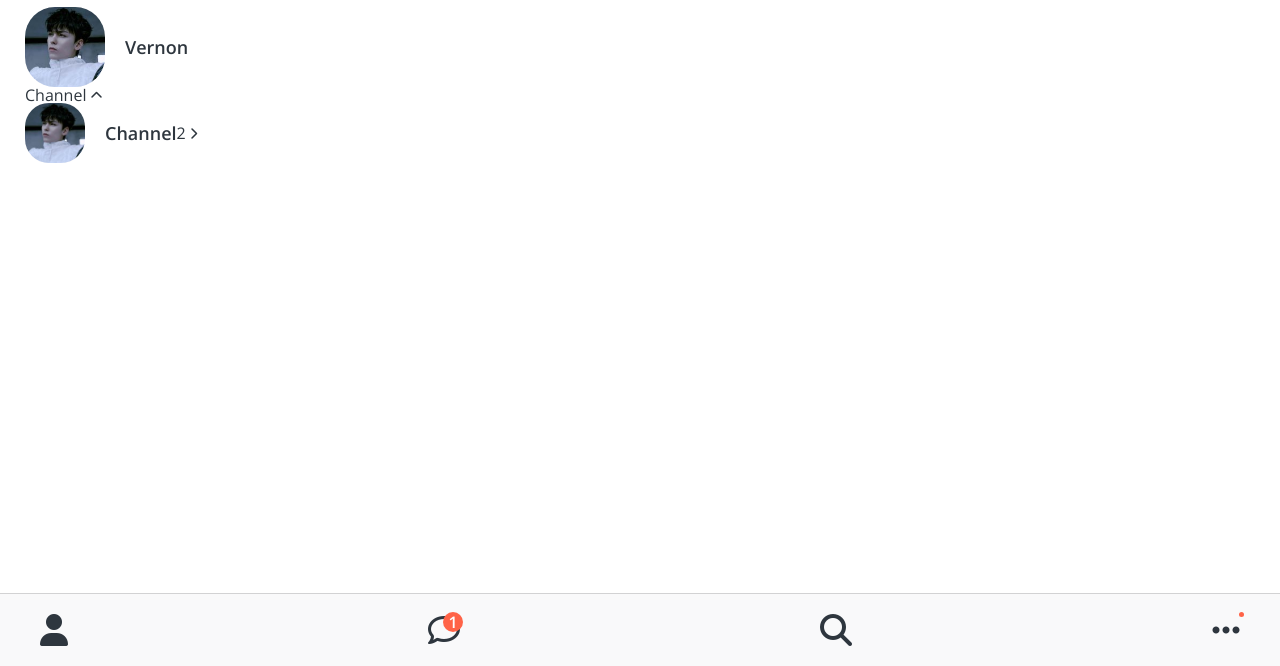
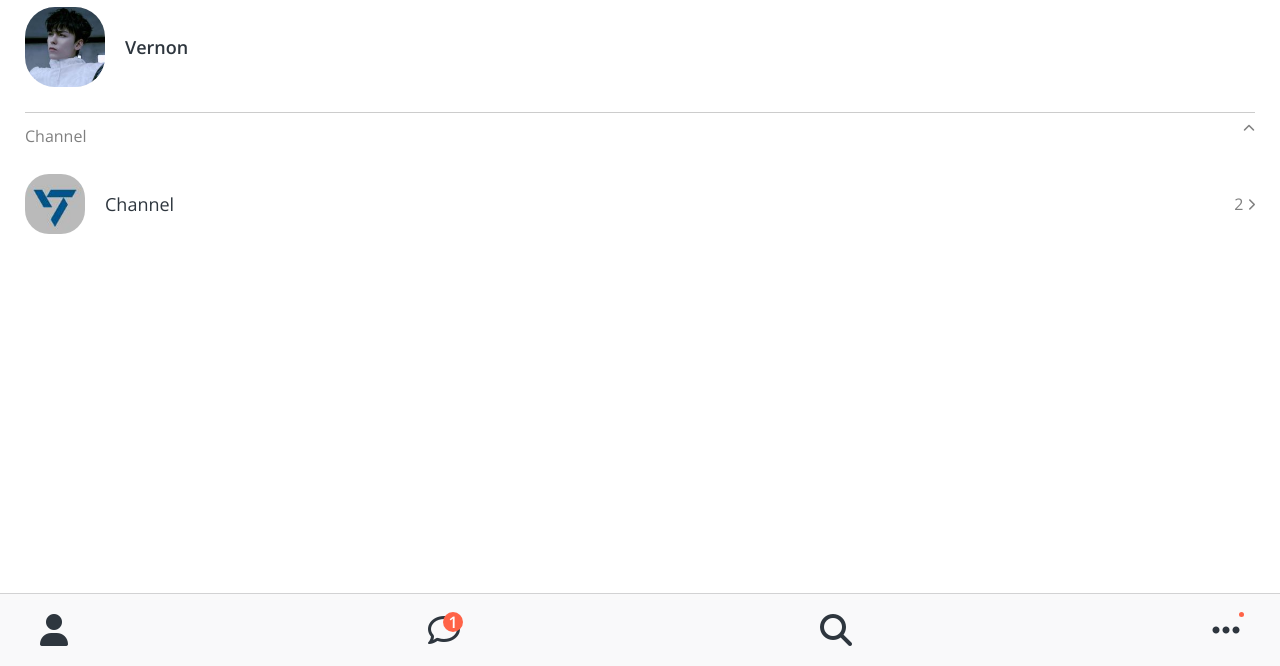
Before and after one commit to Joori-publisher/kokoa-clone-2023, a plain HTML site: page friends.html in a window 1280 px wide. Shown: the part 134-800 px from the top of the page. Drawn offline with nearby package versions, Linux system fonts and the light colour scheme; a web font is replaced by a local one.

Commit message:
#6.18 Finishing Friends Screen (06:51)

```diff
--- a/css/components/user-component.css
+++ b/css/components/user-component.css
@@ -1,7 +1,13 @@
+.user-component {
+  justify-content: space-between;
+}
 .user-component,
 .user-component__column:first-child {
   display: flex;
   align-items: center;
+}
+.user-component__column:last-child {
+  color: rgba(0, 0, 0, 0.5);
 }
 .user-component__avatar {
   width: 70px;
@@ -13,17 +19,18 @@
   width: 60px;
   height: 60px;
   border-radius: 24px;
-  margin-right: 20px;
 }
 .user-component__avatar--xl {
   width: 80px;
   height: 80px;
   border-radius: 30px;
-  margin-right: 20px;
 }
 .user-component__title {
   font-weight: 600;
   font-size: 18px;
+}
+.user-component__title--not-bold {
+  font-weight: 400;
 }
 .user-component__subtitle {
   margin-top: 5px;
--- a/css/screens/friends.css
+++ b/css/screens/friends.css
@@ -14,3 +14,16 @@
 .friends-screen {
   padding: 0 var(--horizontal-space);
 }
+
+.friends-screen__channel {
+  margin-top: 25px;
+  border-top: 1px solid rgba(0, 0, 0, 0.2);
+  padding-top: 15px;
+}
+
+.friends-screen__channel-header {
+  margin-bottom: 30px;
+  display: flex;
+  justify-content: space-between;
+  color: rgba(0, 0, 0, 0.5);
+}
--- a/friends.html
+++ b/friends.html
@@ -40,13 +40,16 @@
     <main class="friends-screen">
       <div class="user-component">
         <div class="user-component__column">
-          <img src="img/profile.jpg" class="user-component__avatar--xl" />
+          <img
+            src="img/profile.jpg"
+            class="user-component__avatar user-component__avatar--xl"
+          />
           <div class="user-component__text">
             <h4 class="user-component__title">Vernon</h4>
             <!-- <h6 class="user-component__subtitle">마치된거같아최버논</h6> -->
           </div>
         </div>
-        <div class="user-component_column"></div>
+        <div class="user-component__column"></div>
       </div>
       <div class="friends-screen__channel">
         <div class="friends-screen__channel-header">
@@ -55,13 +58,18 @@
         </div>
         <div class="user-component">
           <div class="user-component__column">
-            <img src="img/profile.jpg" class="user-component__avatar--sm" />
+            <img
+              src="img/channel.jpeg"
+              class="user-component__avatar user-component__avatar--sm"
+            />
             <div class="user-component__text">
-              <h4 class="user-component__title">Channel</h4>
+              <h4 class="user-component__title user-component__title--not-bold">
+                Channel
+              </h4>
               <!-- <h6 class="user-component__subtitle">마치된거같아최버논</h6> -->
             </div>
           </div>
-          <div class="user-component_column">
+          <div class="user-component__column">
             <span>2</span>
             <i class="fas fa-chevron-right fa-xs"></i>
           </div>
```
Also changed, not shown: img/channel.jpeg (added).
